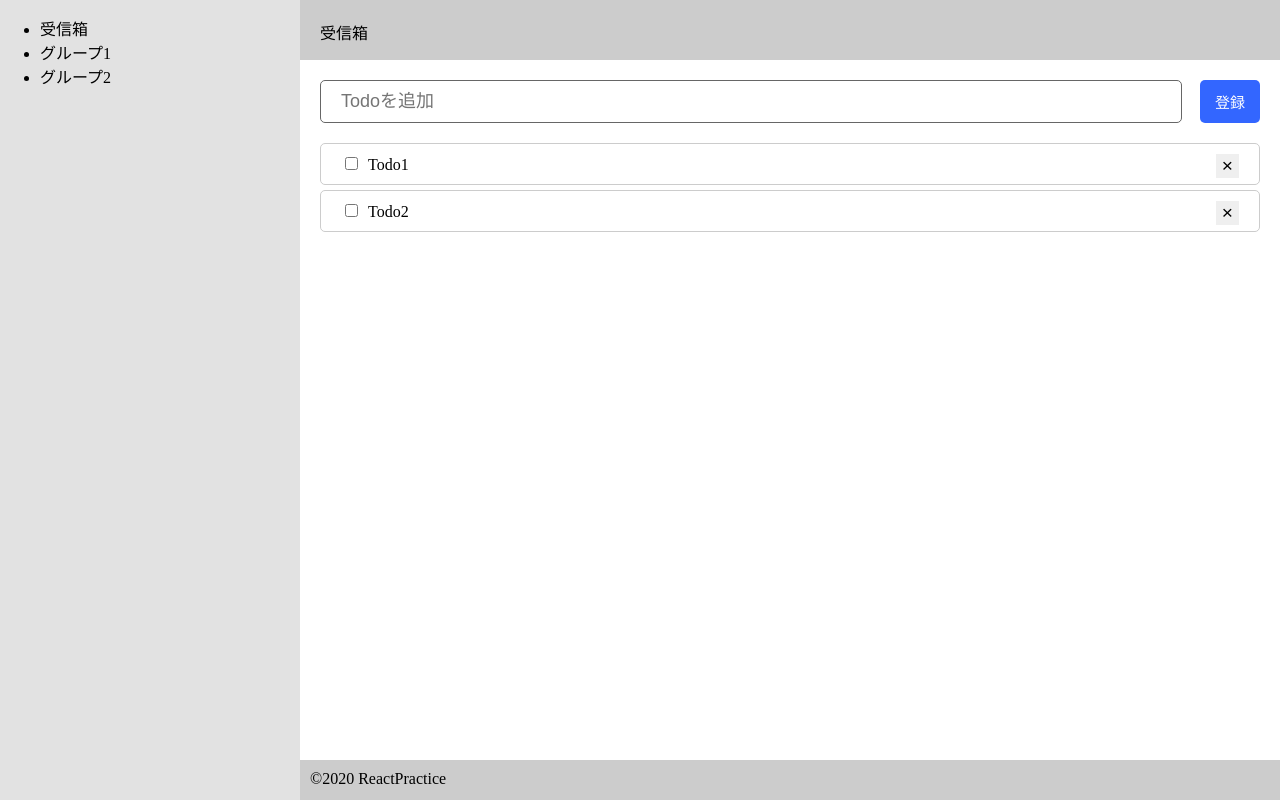
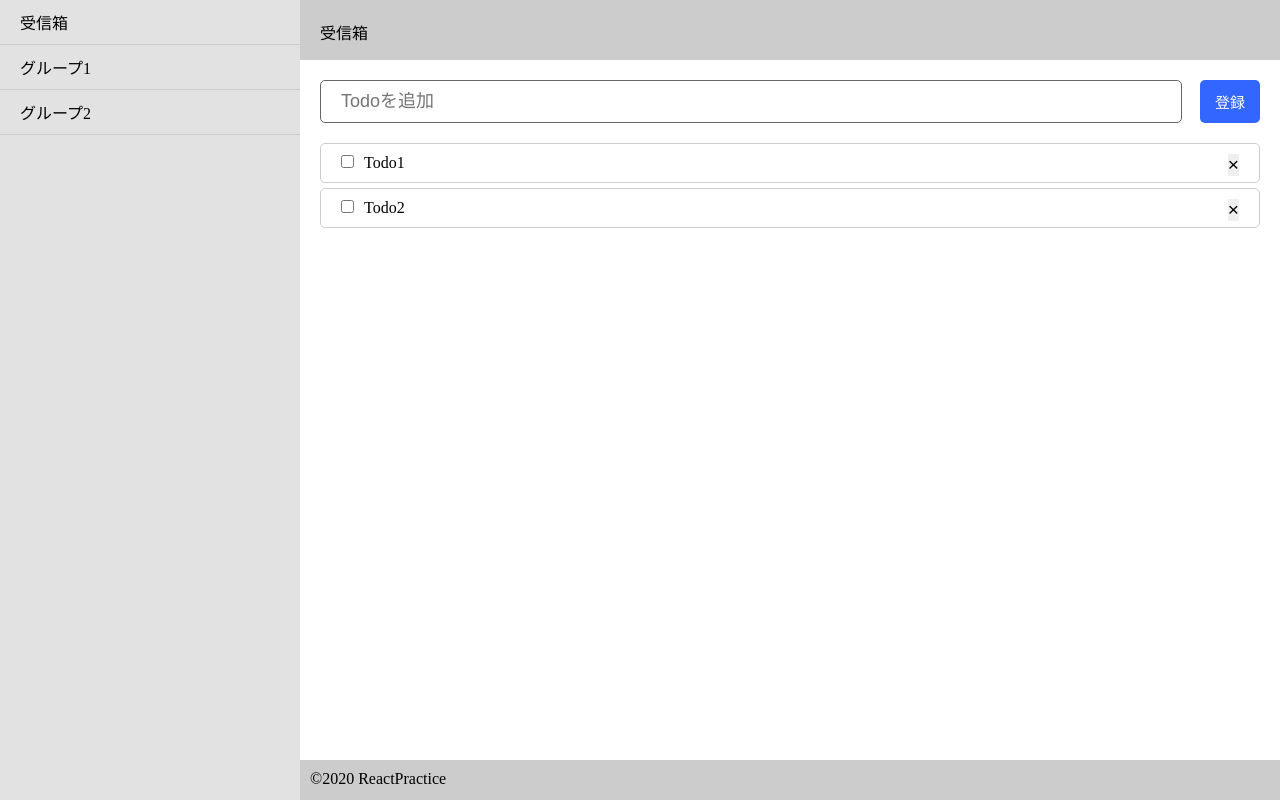
Before and after one commit to yk-port/react_practice, a React app: page / in a window 1280 px wide. Built offline with nearby package versions, Linux system fonts and the light colour scheme.

Commit message:
6-23-2 サイドバーのスタイルの調整

```diff
--- a/src/js/components/sideArea.js
+++ b/src/js/components/sideArea.js
@@ -34,7 +34,7 @@ export default class SideArea extends React.Component {
   render() {
     return (
       <div className="side-area">
-        <ul>
+        <ul className="group-list">
           {this.renderGroup()}
         </ul>
       </div>
--- a/src/sass/_base.scss
+++ b/src/sass/_base.scss
@@ -1,8 +1,12 @@
+* {
+  padding: 0;
+  margin: 0;
+  outline: none;
+}
+
 html, body {
   width: 100%;
   height: 100%;
-  padding: 0;
-  margin: 0;
 }
 
 #root {
@@ -15,3 +19,7 @@ html, body {
   height: 100%;
   display: flex;
 }
+
+ul, li {
+  list-style: none;
+}
--- a/src/sass/_mainArea.scss
+++ b/src/sass/_mainArea.scss
@@ -15,7 +15,6 @@
         border: 1px solid #CCCCCC;
         border-radius: 5px;
         margin-bottom: 5px;
-        list-style: none;
         input[type="checkbox"] {
           margin-right: 10px;
         }
@@ -24,7 +23,6 @@
           font-size: 1.2rem;
           float: right;
           cursor: pointer;
-          outline: none;
         }
       }
     }
--- a/src/sass/_sideArea.scss
+++ b/src/sass/_sideArea.scss
@@ -2,4 +2,11 @@
   width: $sideAreaWidth;
   height: 100%;
   background: #e2e2e2;
+  .group-list {
+    li {
+      padding: 10px 20px;
+      border-bottom: 1px solid #CCCCCC;
+      cursor: pointer;
+    }
+  }
 }
```
Also changed, not shown: css/index.css.
